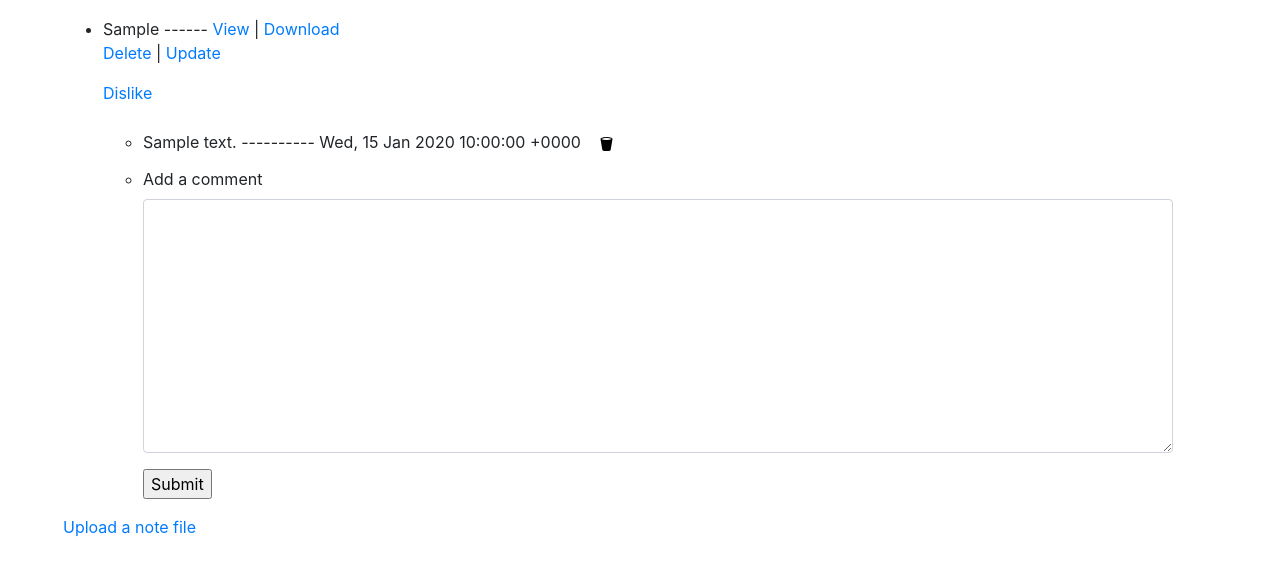
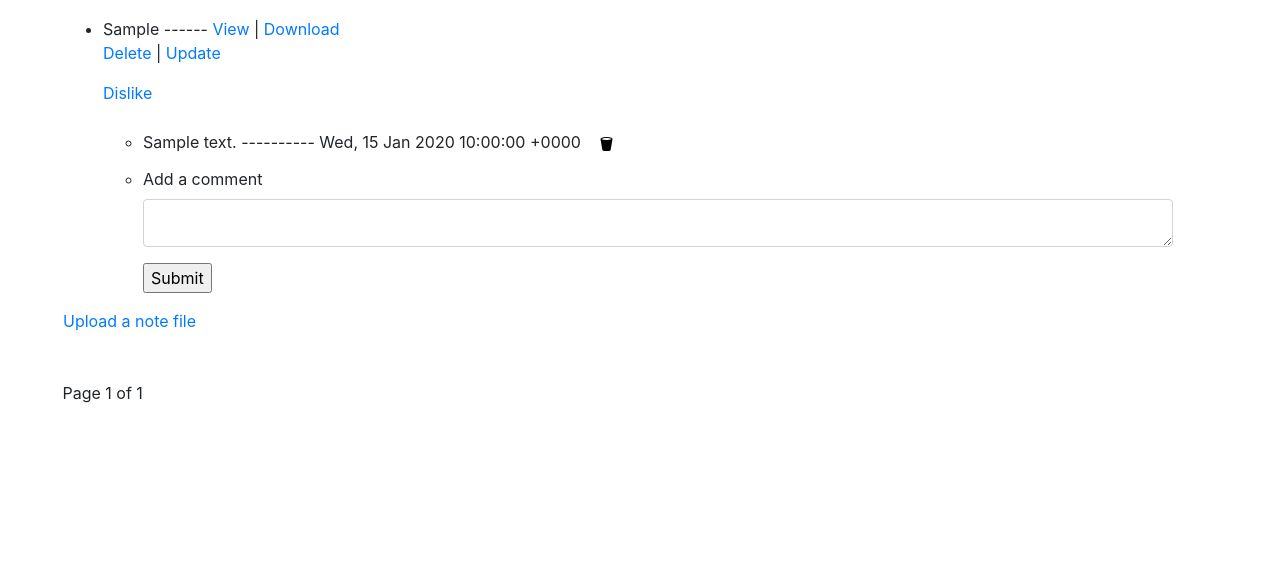
Before and after one commit to vishruthdevan/notes-repo, a Django app: page /courses/000/ in a window 1280 px wide. Shown: the part 333-920 px from the top of the page. After the commit the page ends 736 px from the top, so only its background shows below. Run offline with Django 3.2, Linux system fonts and the light colour scheme; a user stored in the database is signed in; tables that the repository leaves empty hold one stand-in row (values such as "Sample post"); some libraries are stand-ins or nearby versions.

Commit message:
Add pagination to note model

```diff
--- a/notes/templates/notes/course_detail.html
+++ b/notes/templates/notes/course_detail.html
@@ -8,6 +8,12 @@
     .asteriskField {
       display: none;
     }
+
+    textarea {
+      max-height: 3em
+    }
+
+    ;
   </style>
   {% endblock head %}
 </head>
@@ -28,7 +34,8 @@
     {% if notes %}
     <ul>
       {% for note in notes %}
-                <li>{{note.topic}} <span>  ------ <a href="{{note.note_file.url}}" target="_blank">View</a> | <a href="{{note.note_file.url}}" download>Download</a></span>
+      <li>{{note.topic}} <span> ------ <a href="{{note.note_file.url}}" target="_blank">View</a> | <a
+            href="{{note.note_file.url}}" download>Download</a></span>
         {% if user == note.author.user %}
         <p>
           <a href="{% url 'note_delete' view.kwargs.code note.id %}">Delete</a> |
@@ -37,13 +44,19 @@
         {% endif %}
         {% if note in liked %}
         <p>
-                        <a href="#" style="display: none;" onclick="like(`{% url 'note_like' view.kwargs.code note.id %}`, {{note.id}}); return false;" id="like_{{ note.id }}">Like</a>
-                        <a href="#" onclick="like(`{% url 'note_dislike' view.kwargs.code note.id %}`, {{note.id}}); return false;" id="dislike_{{ note.id }}">Dislike</a>
+          <a href="#" style="display: none;"
+            onclick="like(`{% url 'note_like' view.kwargs.code note.id %}`, {{note.id}}); return false;"
+            id="like_{{ note.id }}">Like</a>
+          <a href="#" onclick="like(`{% url 'note_dislike' view.kwargs.code note.id %}`, {{note.id}}); return false;"
+            id="dislike_{{ note.id }}">Dislike</a>
         </p>
         {% else %}
         <p>
-                        <a href="#" onclick="like(`{% url 'note_like' view.kwargs.code note.id %}`, {{note.id}}); return false;" id="like_{{ note.id }}">Like</a>
-                        <a href="#" style="display: none;" onclick="like(`{% url 'note_dislike' view.kwargs.code note.id %}`, {{note.id}}); return false;" id="dislike_{{ note.id }}">Dislike</a>
+          <a href="#" onclick="like(`{% url 'note_like' view.kwargs.code note.id %}`, {{note.id}}); return false;"
+            id="like_{{ note.id }}">Like</a>
+          <a href="#" style="display: none;"
+            onclick="like(`{% url 'note_dislike' view.kwargs.code note.id %}`, {{note.id}}); return false;"
+            id="dislike_{{ note.id }}">Dislike</a>
         </p>
         {% endif %}
         <ul>
@@ -80,12 +93,37 @@
     <p><a href="{% url 'note_create' course.code %}">Upload a note file</a></p>
   </div>
 </div>
+
+<div class="container m-5 pagination">
+    <span class="step-links">
+        <span style="display: inline-block; padding-right: 10px;">
+        {% if notes.has_previous %}
+            <a href="?page=1" style="padding-right :10px;"> &laquo;first </a>
+            <a href="?page={{ notes.previous_page_number }}"> previous </a>
+        {% endif %}
+        </span>
+
+
+        <span class="current" style="display: inline-block; padding-right: 10px;">
+            Page {{ notes.number }} of {{ notes.paginator.num_pages }}
+        </span>
+
+        <span style="display: inline-block; padding-right :10px;">
+        {% if notes.has_next %}
+            <a href="?page={{ notes.next_page_number }}" style="padding-right :10px;">next</a>
+            <a href="?page={{ notes.paginator.num_pages }}">last &raquo;</a>
+        {% endif %}
+        </span>
+    </span>
+</div>
+
+
 <script type="text/javascript">
   function like(url, id) {
-    $.post(url, {},  function(rowz){
+    $.post(url, {}, function (rowz) {
       console.log(url, 'finished');
-    }).fail(function(xhr) {
-        alert('Url failed with '+xhr.status+' '+url);
+    }).fail(function (xhr) {
+      alert('Url failed with ' + xhr.status + ' ' + url);
     });
     $(`#like_${id}`).toggle();
     $(`#dislike_${id}`).toggle();
--- a/notes/views.py
+++ b/notes/views.py
@@ -10,6 +10,8 @@ from django.contrib.auth.mixins import LoginRequiredMixin
 from django.contrib.auth import login
 from django.contrib.auth.models import User
 from django.http import HttpResponseRedirect
+from django.core.paginator import Paginator
+
 
 def index(request):
     return render(request, 'notes/index.html')
@@ -53,10 +55,11 @@ class CourseDetailView(LoginRequiredMixin, generic.DetailView):
         if search:
             q = Note.objects.filter(course__code = context['course'].code)
             q = q.filter(topic__contains=search)
-            context["notes"] = q
         else:
-            context["notes"] = Note.objects.filter(course__code = context['course'].code)
+            q = Note.objects.filter(course__code = context['course'].code)
 
+        page = Paginator(q.order_by('id'), 1)
+        context["notes"] = page.get_page(self.request.GET.get("page", 1))
         context["comments"] = Comment.objects.all()
         comment_form = forms.CommentForm()
         context["comment_form"] = comment_form
```
Lines whose indentation alone changed are shown as unchanged.
